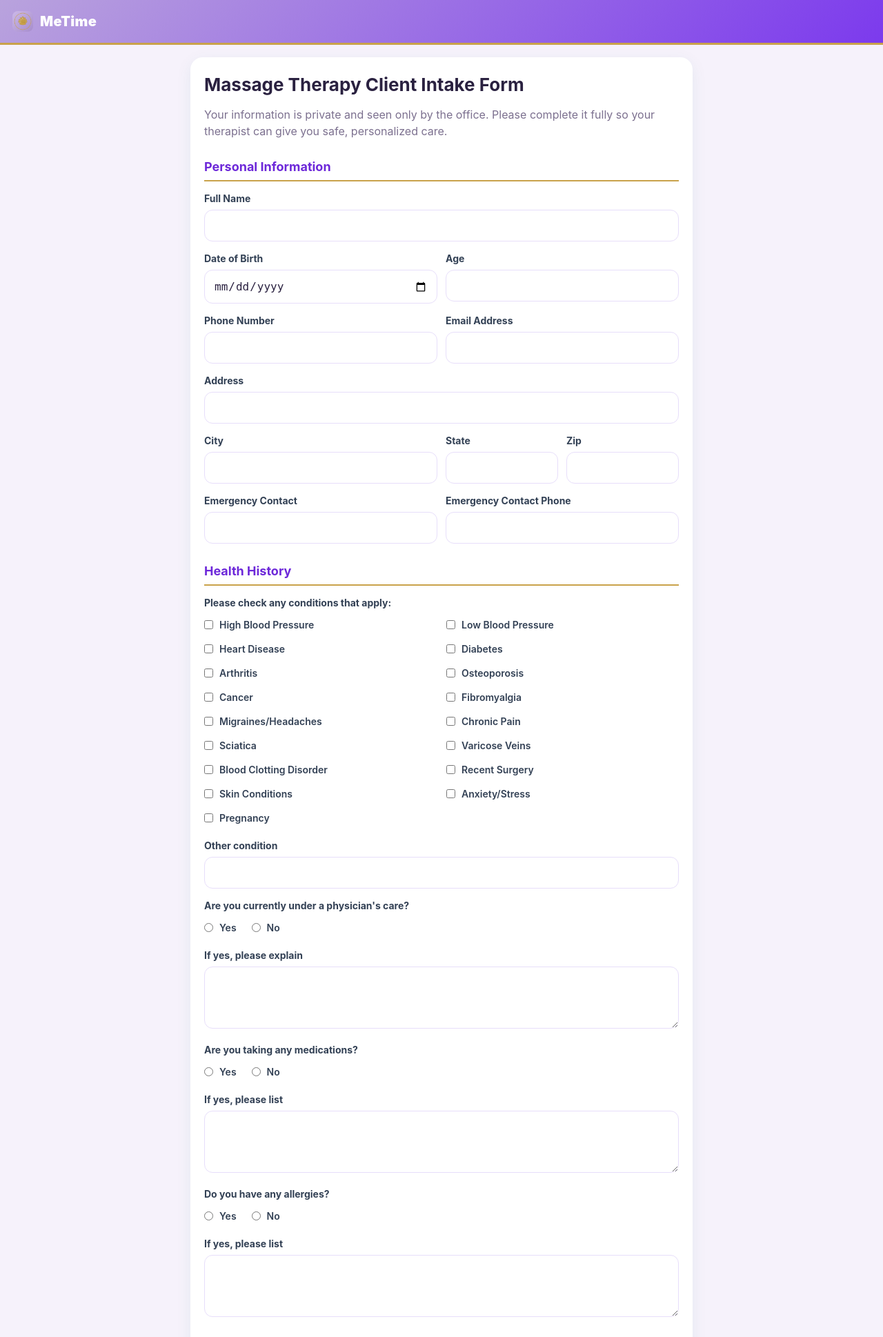
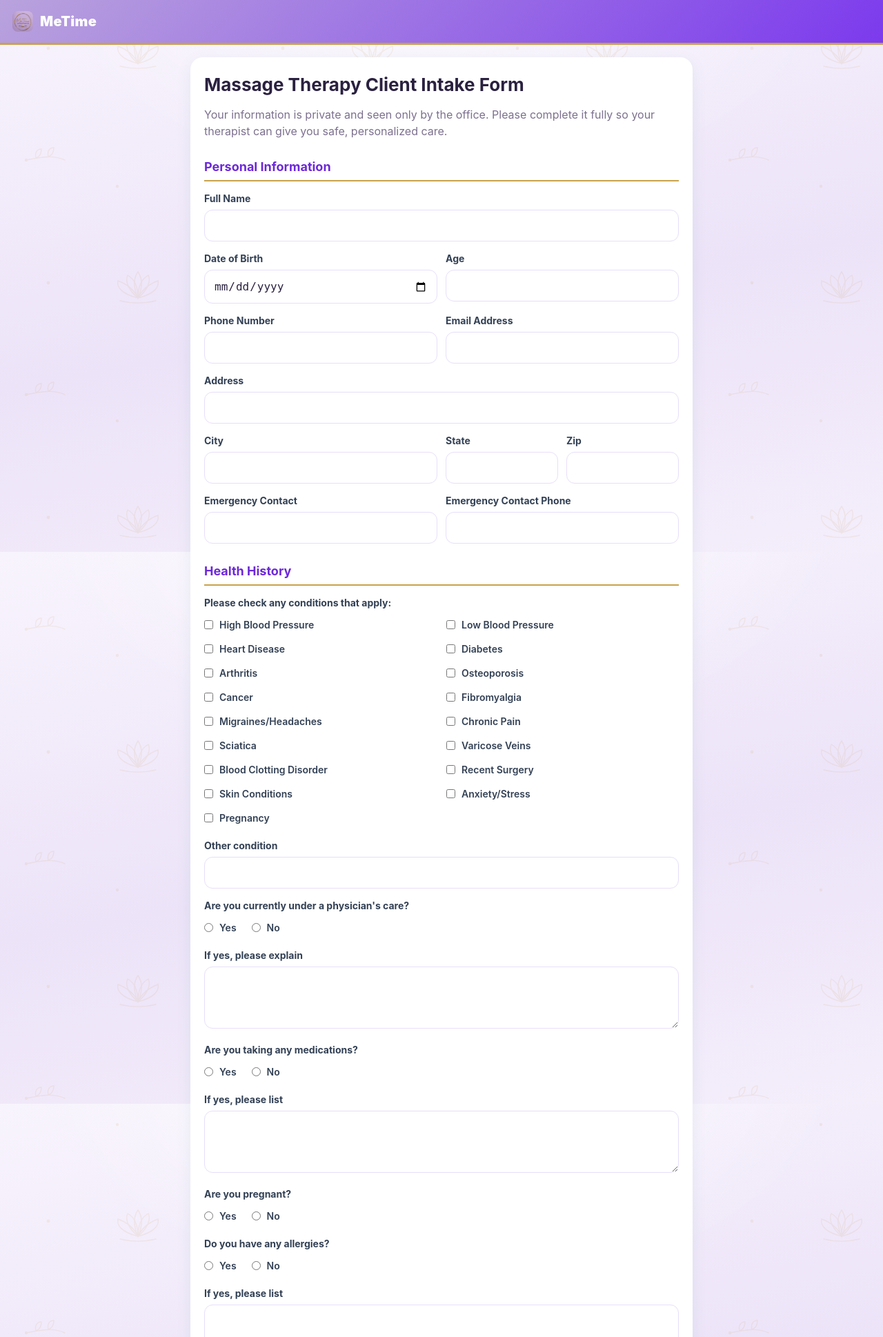
Before and after one commit to marcelode1/metime, a Flask app: page /intake in a window 1280 px wide. Shown: the top 1938 px of the page at 69% size. Run offline with Flask 3, Linux system fonts and the light colour scheme; some libraries are stand-ins or nearby versions.

Commit message:
Add files via upload

```diff
--- a/app.py
+++ b/app.py
@@ -63,6 +63,7 @@ SCHEMA = [
         physician_explain TEXT,
         medications_flag TEXT,
         medications TEXT,
+        pregnant TEXT,
         allergies_flag TEXT,
         allergies TEXT,
         visit_reason TEXT,
@@ -99,6 +100,7 @@ MIGRATIONS = [
     "ALTER TABLE client_intake ADD COLUMN IF NOT EXISTS physician_care TEXT",
     "ALTER TABLE client_intake ADD COLUMN IF NOT EXISTS physician_explain TEXT",
     "ALTER TABLE client_intake ADD COLUMN IF NOT EXISTS medications_flag TEXT",
+    "ALTER TABLE client_intake ADD COLUMN IF NOT EXISTS pregnant TEXT",
     "ALTER TABLE client_intake ADD COLUMN IF NOT EXISTS allergies_flag TEXT",
     "ALTER TABLE client_intake ADD COLUMN IF NOT EXISTS visit_reason TEXT",
     "ALTER TABLE client_intake ADD COLUMN IF NOT EXISTS visit_reason_other TEXT",
@@ -376,6 +378,7 @@ def intake():
             "physician_explain": text("physician_explain"),
             "medications_flag": text("medications_flag"),
             "medications": text("medications"),
+            "pregnant": text("pregnant"),
             "allergies_flag": text("allergies_flag"),
             "allergies": text("allergies"),
             "visit_reason": joinlist("visit_reason"),
--- a/static/sw.js
+++ b/static/sw.js
@@ -1,4 +1,4 @@
-const CACHE_NAME = "metime-v2-cache";
+const CACHE_NAME = "metime-v3-cache";
 const OFFLINE_URL = "/static/offline.html";
 const CORE_ASSETS = [
     "/static/offline.html",
--- a/templates/admin_client.html
+++ b/templates/admin_client.html
@@ -29,6 +29,7 @@
     <p><strong>Conditions:</strong><br>{{ intake.conditions or '-' }}{% if intake.conditions_other %}, {{ intake.conditions_other }}{% endif %}</p>
     <p><strong>Under physician's care:</strong> {{ intake.physician_care or '-' }}{% if intake.physician_explain %}<br><span class="muted">{{ intake.physician_explain }}</span>{% endif %}</p>
     <p><strong>Medications:</strong> {{ intake.medications_flag or '-' }}{% if intake.medications %}<br><span class="muted">{{ intake.medications }}</span>{% endif %}</p>
+    <p><strong>Pregnant:</strong> {{ intake.pregnant or '-' }}</p>
     <p><strong>Allergies:</strong> {{ intake.allergies_flag or '-' }}{% if intake.allergies %}<br><span class="muted">{{ intake.allergies }}</span>{% endif %}</p>
 </div>
 
--- a/templates/base.html
+++ b/templates/base.html
@@ -16,8 +16,16 @@
         :root{--bg:#f6f2fb;--card:#fff;--text:#2a2140;--muted:#7c708f;--brand:#7c3aed;--brand-dark:#6d28d9;
               --accent:#c9a24a;--magenta:#b01e68;--danger:#dc2626;--border:#e7defa;--radius:18px}
         *{box-sizing:border-box}
-        body{margin:0;font-family:-apple-system,Segoe UI,Arial,sans-serif;background:var(--bg);color:var(--text);
-             padding-bottom:env(safe-area-inset-bottom);line-height:1.5}
+        body{margin:0;font-family:-apple-system,Segoe UI,Arial,sans-serif;color:var(--text);
+             padding-bottom:env(safe-area-inset-bottom);line-height:1.5;
+             background-color:#f3eefb;
+             background-image:
+                url("{{ url_for('static', filename='bg-pattern.svg') }}"),
+                radial-gradient(900px 520px at 50% -60px, rgba(255,255,255,.75), rgba(255,255,255,0) 65%),
+                linear-gradient(170deg, #f8f4fd 0%, #ece3f8 55%, #f4eefb 100%);
+             background-repeat:repeat, no-repeat, no-repeat;
+             background-attachment:fixed, fixed, fixed;
+             background-size:340px 340px, cover, cover}
         header{background:linear-gradient(135deg,#b9a3dd,#7c3aed);color:#fff;padding:16px 18px;border-bottom:3px solid var(--accent);
                display:flex;align-items:center;justify-content:space-between;position:sticky;top:0;z-index:50}
         header .brand{font-weight:900;font-size:20px;letter-spacing:.3px;text-decoration:none;color:#fff;display:flex;align-items:center;gap:10px}
--- a/templates/intake.html
+++ b/templates/intake.html
@@ -98,6 +98,12 @@
         <label>If yes, please list</label>
         <textarea name="medications">{{ intake.medications or '' }}</textarea>
 
+        <label>Are you pregnant?</label>
+        <div class="yn">
+            <label><input type="radio" name="pregnant" value="Yes" {% if intake.pregnant=='Yes' %}checked{% endif %}> Yes</label>
+            <label><input type="radio" name="pregnant" value="No" {% if intake.pregnant=='No' %}checked{% endif %}> No</label>
+        </div>
+
         <label>Do you have any allergies?</label>
         <div class="yn">
             <label><input type="radio" name="allergies_flag" value="Yes" {% if intake.allergies_flag=='Yes' %}checked{% endif %}> Yes</label>
```
Also changed, not shown: static/apple-touch-icon.png, static/bg-pattern.svg (added), static/icon-192.png, static/icon-512.png, static/icon-maskable-512.png, static/logo.png (added).
